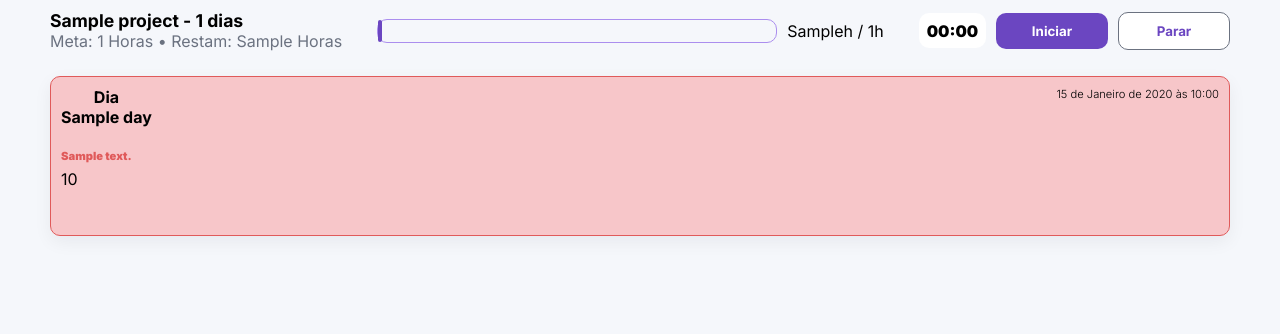
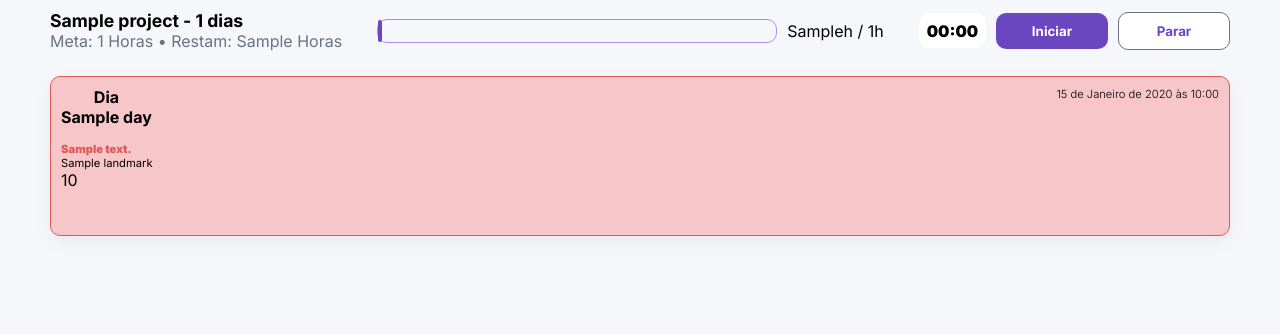
Before and after one commit to maiconDeSouza/projetos_para_estudo, a Django app: template ultra_learning/templates/pages/home.html in a window 1280 px wide. Shown: the top 334 px of the page. Run offline with Django 5.2, Linux system fonts and the light colour scheme; tables that the repository leaves empty hold one stand-in row (values such as "Sample post"); the template is opened without the code that fills it: values that come from a table or form of the project are taken from there, most other values are stand-ins (such as "Sample title", 1, 10 or a date in 2020); data that the repository does not hold is empty.

Commit message:
Ultra-learning project mvp version 1.0.1

```diff
--- a/ultra_learning/apps/core/models.py
+++ b/ultra_learning/apps/core/models.py
@@ -49,6 +49,9 @@ class StudySession(models.Model):
     description = models.CharField(max_length=50, null=True, blank=True)
     important_date = models.BooleanField(default=False)
 
+    landmark = models.CharField(max_length=50, null=True, blank=True)
+    landmark_to_register = models.BooleanField(default=False)
+
     def duration_mm_ss(self) -> str:
         minutes = self.duration_study_session // 60
         seconds = self.duration_study_session % 60
--- a/ultra_learning/static/css/home.css
+++ b/ultra_learning/static/css/home.css
@@ -141,6 +141,11 @@
     font-weight: 900;
 }
 
+.home-grid-card li article main p.landmark {
+    color: var(--green-border);
+    font-weight: 900;
+}
+
 .home-grid-card li article footer span {
     font-size: 1rem;
 }
--- a/ultra_learning/templates/pages/home.html
+++ b/ultra_learning/templates/pages/home.html
@@ -59,11 +59,16 @@
                         <p>{{ study_session.date }}</p>
                     </header>
                     <main>
-                        <p {% if study_session.important_date %}class="important"{% endif %}>
-                            {% if study_session.description %}
+                        {% if study_session.description %}
+                            <p {% if study_session.important_date %}class="important"{% endif %}>
                                 {{study_session.description}}
-                            {% endif %}
-                        </p>
+                            </p>
+                        {% endif %}
+                        {% if study_session.landmark %}
+                            <p {% if study_session.landmark_to_register %}class="landmark"{% endif %}>
+                                {{study_session.landmark}}
+                            </p>
+                        {% endif %}
                     </main>
                     <footer>
                         <span>
```
Also changed, not shown: ultra_learning/templates/partials/li.html (+9 -4 lines), ultra_learning/apps/core/migrations/0010_studysession_landmark_and_more.py (added).
